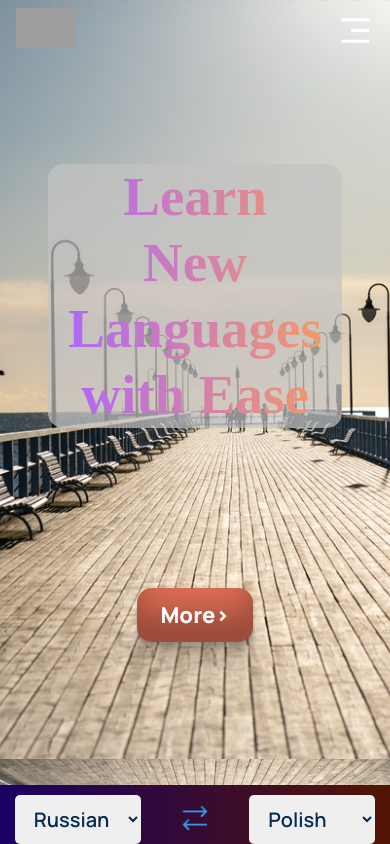
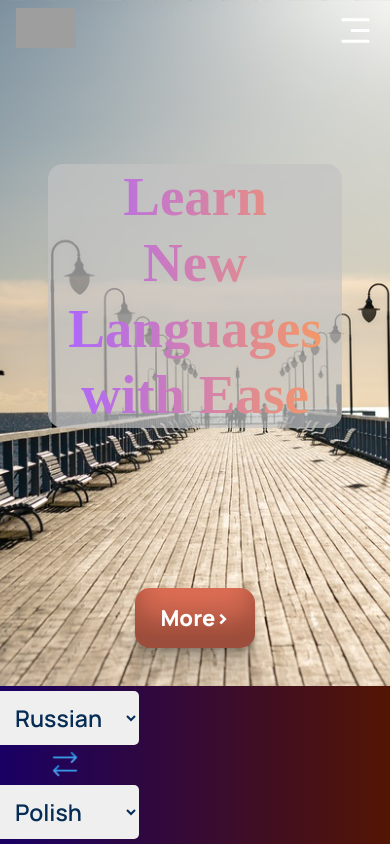
Before and after one commit to VladLys0v/LangArts, a React (Create React App) app: page / in a window 390 px wide. Shown: the top 844 px of the page. Built offline with nearby package versions, Linux system fonts and the light colour scheme; no server answers; grey boxes are pictures that could not be loaded; the HTML template or start-up script is replaced by a standard one.

Commit message:
media fix

```diff
--- a/src/components/LangSwitch/langSwitch.css
+++ b/src/components/LangSwitch/langSwitch.css
@@ -1,7 +1,7 @@
 .langarts__langSwitch {
     display:flex;
     flex-wrap: wrap;
-    justify-content: flex-start;
+    justify-content: center;
     align-items: center;
 
 }
@@ -62,3 +62,12 @@
     height: 30px;
     width: 30px;
 }
+
+
+@media screen and (max-width: 550px) {
+.langarts__option1-select,
+.langarts__option3-select {
+  font-size: 23px;
+  padding: 10px 20px;
+}
+}
--- a/src/containers/features/features.css
+++ b/src/containers/features/features.css
@@ -17,9 +17,11 @@
     width: 100%;
     display: flex;
     justify-content: center;
+    align-items: center;
     z-index: 999;
     background: linear-gradient(90deg, rgb(26, 0, 99) 1%, rgb(83, 21, 3) 100%);
-    padding-top: 10px;
+    padding-top: 5px;
+    padding-bottom: 5px;
   }
 
 .langarts__features-heading{
@@ -299,6 +301,13 @@
   .gears-container {
     width: 30px;
   }
+  .langarts__features-LangSwitch {
+    flex-direction: column;
+    align-items: center;
+    justify-content: center;
+    padding-left: 0px;
+    padding-right: 110px;
+  }
 }
 
 @media screen and (max-width: 700px) {
@@ -325,6 +334,14 @@
       margin: 1rem 0 1rem;
       height: 90px;
   }
+
+  .langarts__features-LangSwitch {
+    flex-direction: column;
+    align-items: center;
+    justify-content: center;
+    padding-left: 0px;
+    padding-right: 170px;
+  }
 }
 
 @media screen and (max-width: 550px) {
@@ -350,4 +367,11 @@
     margin: 0rem 0 1rem;
     height: 90px;
 }
+.langarts__features-LangSwitch {
+  flex-direction: column;
+  align-items: center;
+  justify-content: center;
+  padding-left: 0px;
+  padding-right: 260px;
 }
+}
--- a/src/containers/header/header.css
+++ b/src/containers/header/header.css
@@ -155,7 +155,7 @@
 }
 
 .cta-button {
-  padding: 12px 23px;
+  padding: 15px 25px;
 }
 }
 
@@ -184,7 +184,7 @@
     }
 
     .cta-button {
-      padding: 12px 23px;
+      padding: 15px 25px;
       margin-top: 5rem;
     }
 }
```
